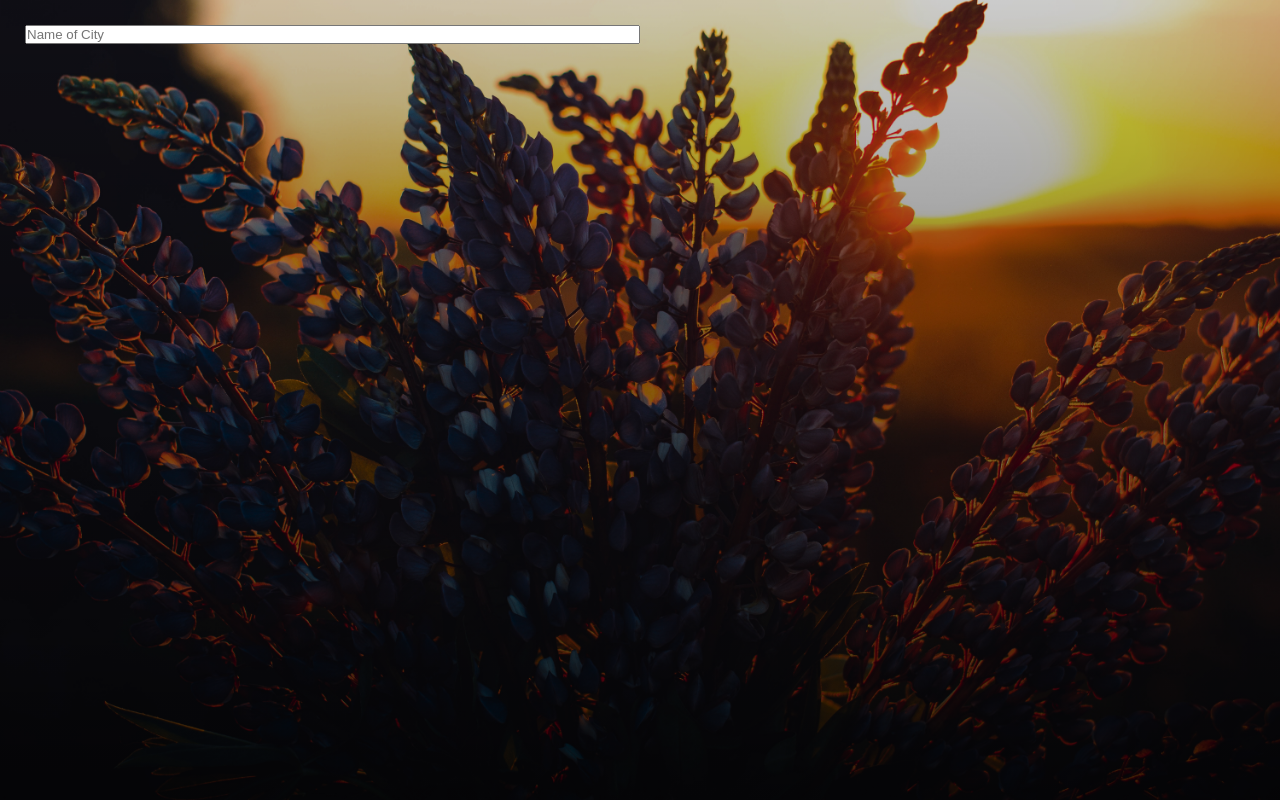
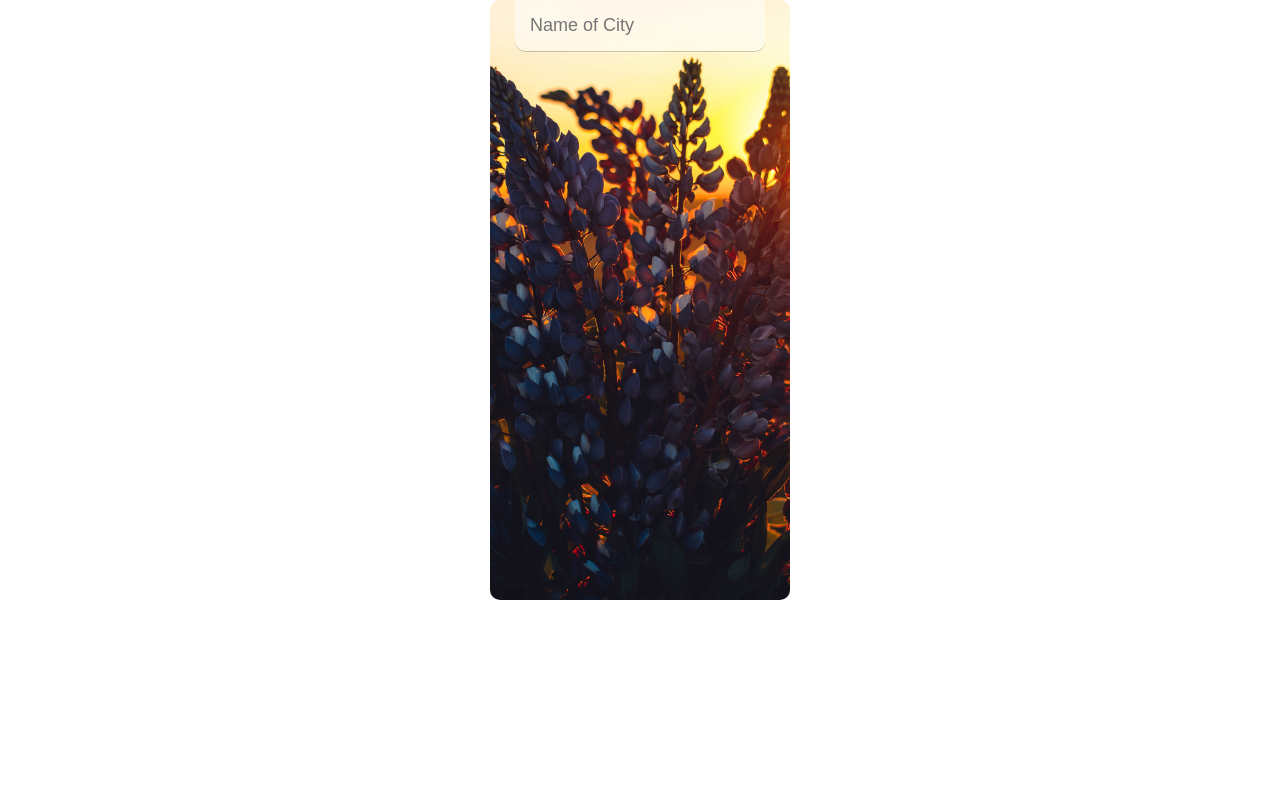
Before and after one commit to brandon-chui/React-Apps, a React (Create React App) app: page / in a window 1280 px wide. Built offline with nearby package versions, Linux system fonts and the light colour scheme.

Commit message:
weather app look and search bar

```diff
--- a/src/App.css
+++ b/src/App.css
@@ -4,17 +4,18 @@
   box-sizing: border-box;
 }
 
-.App {
+.weatherApp {
+  width: 300px;
+  height: 600px;
+  background-image: linear-gradient(to bottom, rgba(0, 0, 0, 0.2), rgba(0, 0, 0, 0.75));
+  padding: 25px;
+  margin: 0 auto;
+  border-radius: 10px;
+
   background-image: url('./assets/warm-bg.jpg');
   background-size: cover;
   background-position: bottom;
   transition: 0.4 ease-out;
-}
-
-main {
-  min-height: 100vh;
-  background-image: linear-gradient(to bottom, rgba(0, 0, 0, 0.2), rgba(0, 0, 0, 0.75));
-  padding: 25px;
 }
 
 .search-box {
@@ -23,6 +24,23 @@ main {
 }
 
 .searchbar {
-  width: 50%;
+  width: 100%;
   display: block;
+  padding: 15px;
+  margin: auto;
+
+  appearance: none;
+  background: none;
+  border: none;
+  outline: none;
+
+  background-color: rgba(255, 255, 255, 0.5);
+  border-radius: 0 0 10px 10px;
+  margin-top: -25px;
+
+  box-shadow: 0 1px rgba(0, 0, 0, 0.2);
+  color: #000000;
+  font-size: 18px;
+
+  transition: 0.4s ease;
 }
--- a/src/App.js
+++ b/src/App.js
@@ -8,8 +8,7 @@ const api = {
 
 function App() {
   return (
-    <div className="App">
-      <main>
+    <div className="weatherApp">
       <div className="search-box">
         <input
           type="text"
@@ -17,7 +16,6 @@ function App() {
           placeHolder="Name of City"
         />
       </div>
-      </main>
     </div>
   );
 }
```
Also changed, not shown: 1 other file (tests, documents, lock files or other folders). Lines whose indentation alone changed are shown as unchanged.
